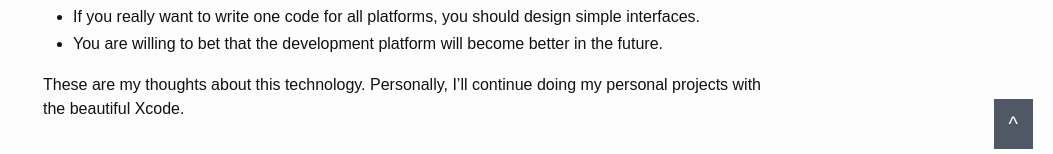
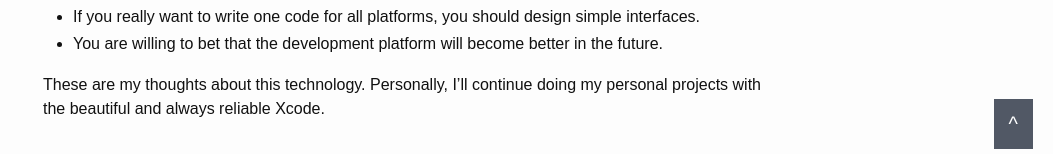
Before and after one commit to rochabr/rochabr.github.io, a Jekyll site: the page built from _posts/2016-03-01-nine-and-a-half-months-with-xamarin.markdown, in a window 1280 px wide and 900 px high, scrolled down 1753 px. Shown: the part 731-885 px from the top of the window, without its empty margins (227-1280 px from the left). Built offline with Jekyll 4.4.1, drawn with Linux system fonts in a browser that asks for light colours.

Commit message:
second post
some updates

```diff
--- a/_posts/2016-03-01-nine-and-a-half-months-with-xamarin.markdown
+++ b/_posts/2016-03-01-nine-and-a-half-months-with-xamarin.markdown
@@ -54,7 +54,7 @@ At the end, all I can say is: you should use Xamarin if:
 -	If you really want to write one code for all platforms, you should design simple interfaces.
 -	You are willing to bet that the development platform will become better in the future.
 
-These are my thoughts about this technology. Personally, I’ll continue doing my personal projects with the beautiful Xcode.
+These are my thoughts about this technology. Personally, I’ll continue doing my personal projects with the beautiful and always reliable Xcode.
 
 
 [pop-url]: https://github.com/facebook/pop
```
